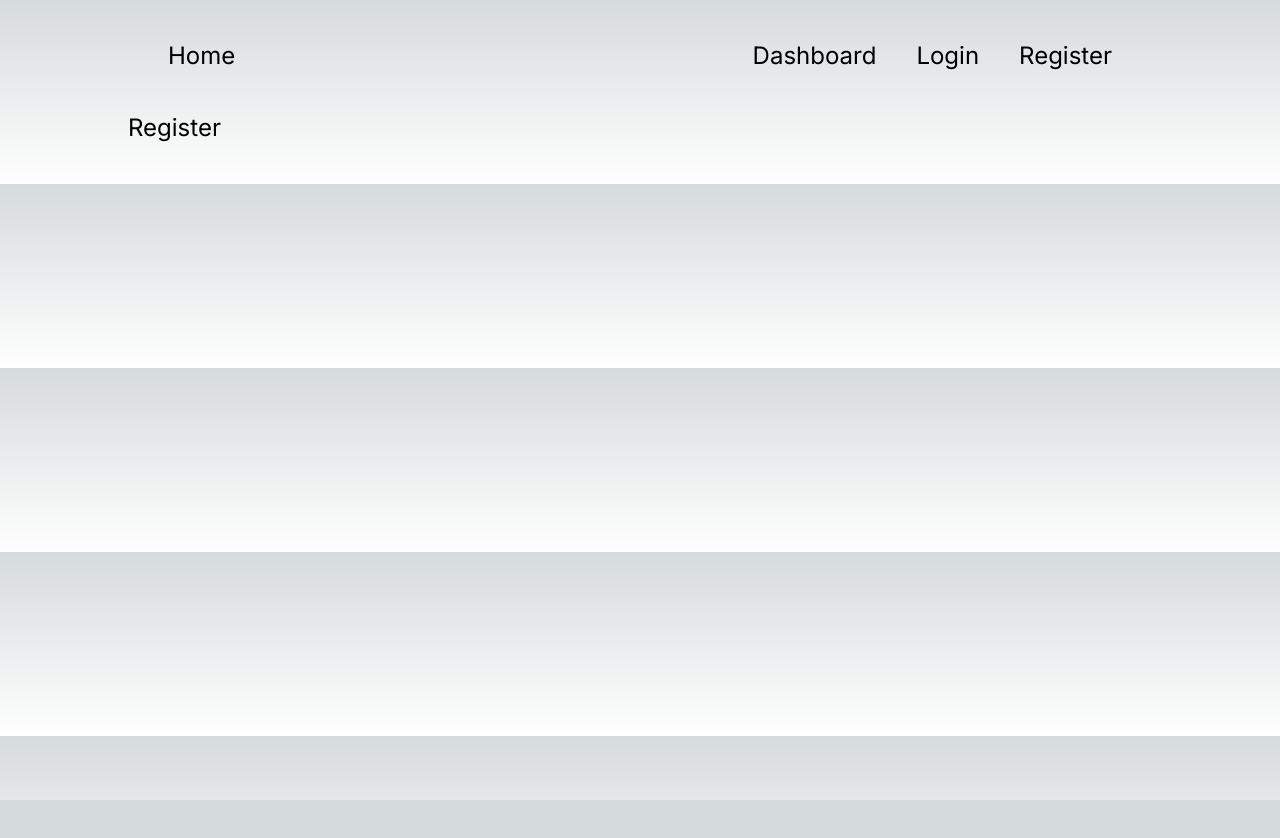
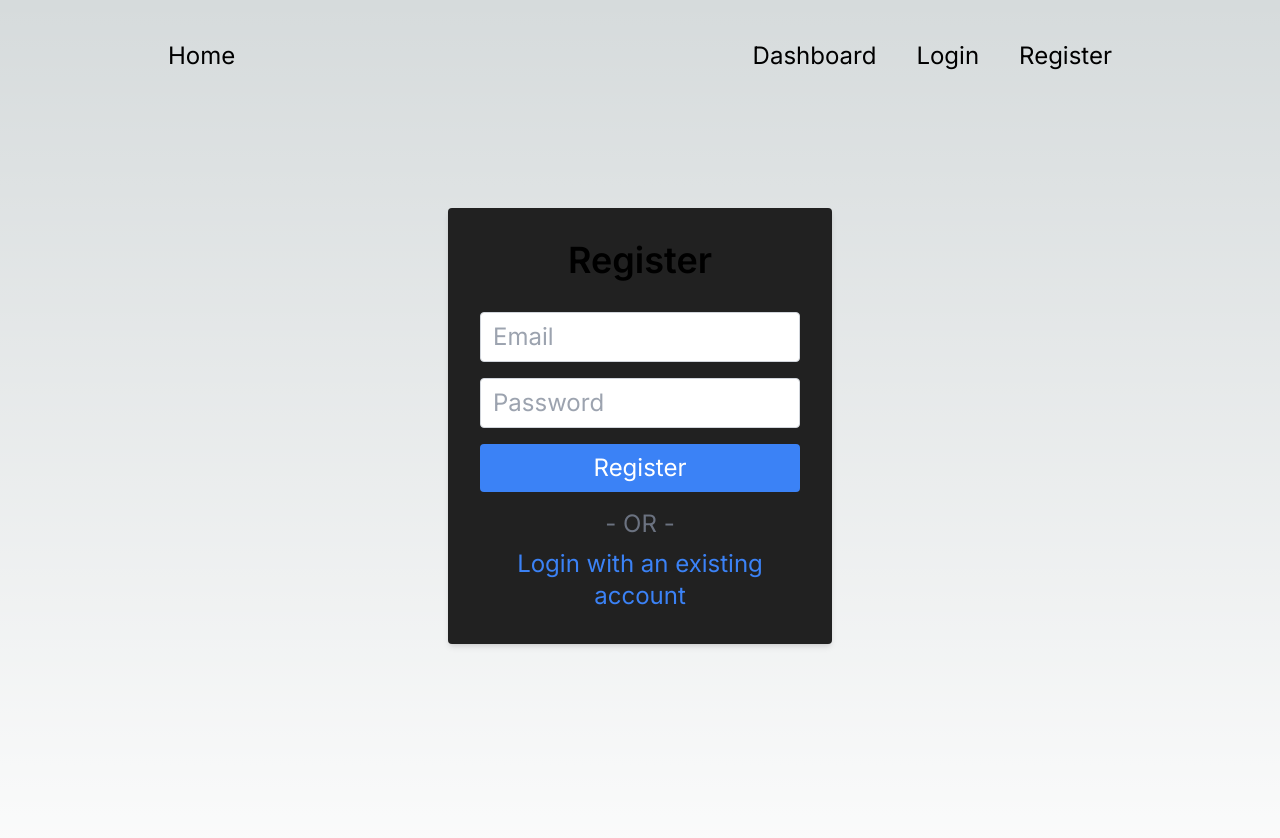
Before and after one commit to szvitek/next-auth, a Next.js app: page /register in a window 1280 px wide. Shown: the top 838 px of the page. Before the commit the page ends 800 px from the top, so only its background shows below. Built offline with nearby package versions, Linux system fonts and the light colour scheme.

Commit message:
feat(register): register page jsx

```diff
--- a/src/app/register/page.tsx
+++ b/src/app/register/page.tsx
@@ -1,4 +1,39 @@
+import Link from 'next/link';
+
 const Register = () => {
-  return <div>Register</div>;
+  return (
+    <div className="flex min-h-screen flex-col items-center justify-between p-24">
+      <div className="bg-[#212121] p-8 rounded shadow-md w-96">
+        <h1 className="text-4xl text-center font-semibold mb-8">Register</h1>
+        <form>
+          <input
+            type="text"
+            className="w-full border border-gray-300 text-black rounded px-3 py-2 mb-4 focus:outline-none focus:border-blue-400 focus:text-black"
+            placeholder="Email"
+            required
+          />
+          <input
+            type="password"
+            className="w-full border border-gray-300 text-black rounded px-3 py-2 mb-4 focus:outline-none focus:border-blue-400 focus:text-black"
+            placeholder="Password"
+            required
+          />
+          <button
+            type="submit"
+            className="w-full bg-blue-500 text-white py-2 rounded hover:bg-blue-600"
+          >
+            Register
+          </button>
+        </form>
+        <div className="text-center text-gray-500 mt-4">- OR -</div>
+        <Link
+          href="/login"
+          className="block text-center text-blue-500 hover:underline mt-2"
+        >
+          Login with an existing account
+        </Link>
+      </div>
+    </div>
+  );
 };
 export default Register;
```
